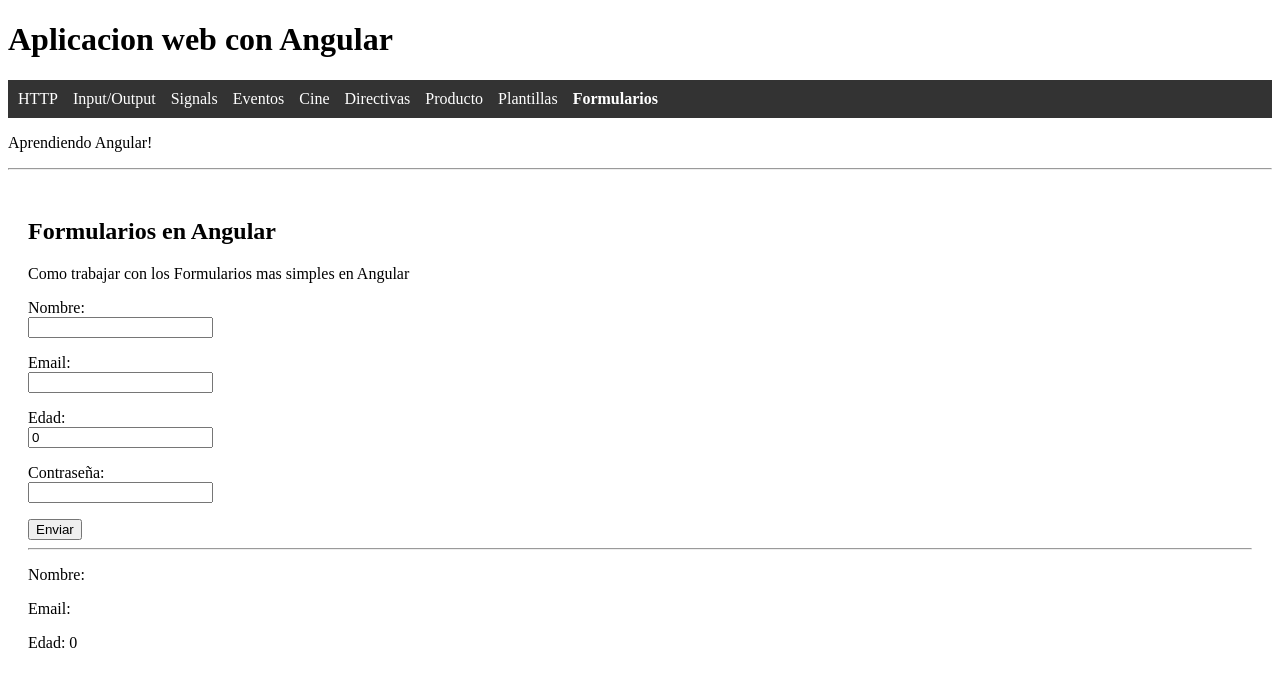
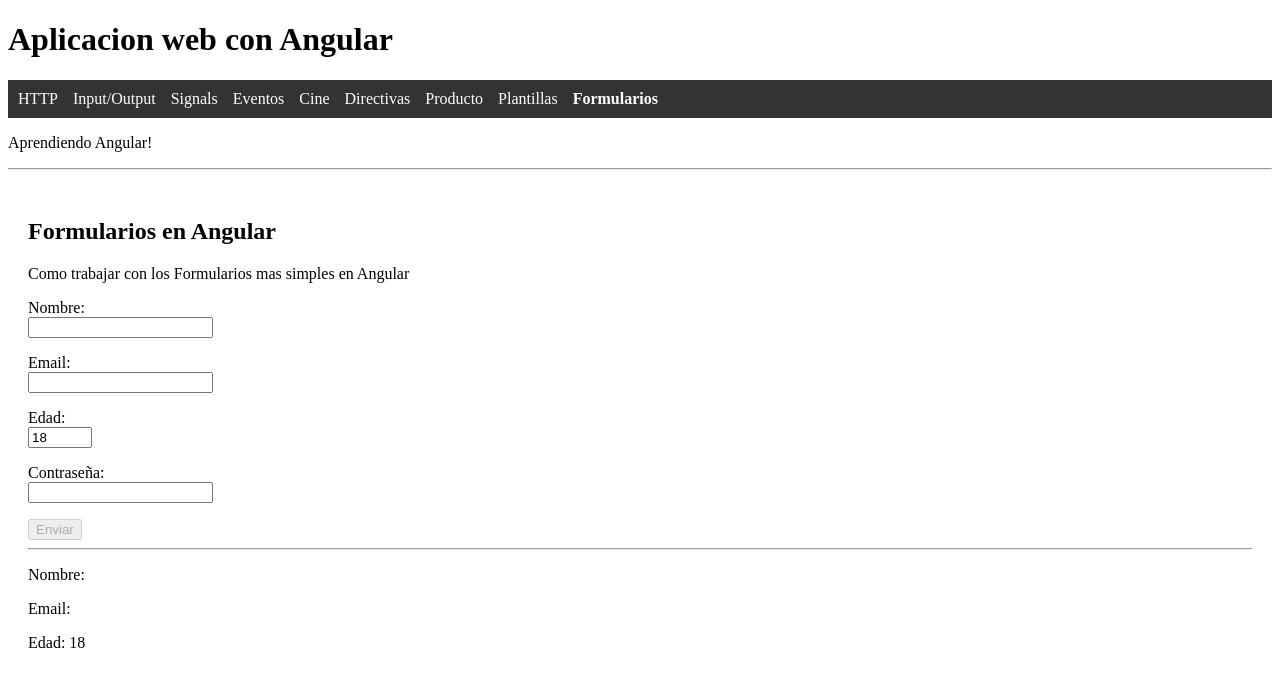
Before and after one commit to Ignacio-Molina-0804/UDemyWebCourse, an Angular app in the folder Angular/: page /Formularios in a window 1280 px wide. Shown: the top 686 px of the page. Built offline with nearby package versions, Linux system fonts and the light colour scheme.

Commit message:
Validacion Basica Form

```diff
--- a/Angular/src/app/components/formularios/formularios.html
+++ b/Angular/src/app/components/formularios/formularios.html
@@ -1,29 +1,29 @@
 <h2>Formularios en Angular</h2>
 <p>Como trabajar con los Formularios mas simples en Angular</p>
 
-<form (ngSubmit)="onSubmit()" >
+<form (ngSubmit)="onSubmit()" #form="ngForm">
 
     <p>
         <label for="nombre">Nombre:</label><br>
-        <input type="text" name="nombre" id="nombre" [(ngModel)] = "nombre" required/>
+        <input type="text" name="nombre" id="nombre" [(ngModel)] = "nombre" required minlength="3" max="40"/>
     </p>
 
     <p>
         <label for="email">Email:</label><br>
-        <input type="text" name="email" id="email" [(ngModel)] = "email" required/>
+        <input type="text" name="email" id="email" [(ngModel)] = "email" required email />
     </p>
 
     <p>
         <label for="edad">Edad:</label><br>
-        <input type="number" name="edad" id="edad" [(ngModel)] = "edad" required/>
+        <input type="number" name="edad" id="edad" [(ngModel)] = "edad" required min="18" max="100"/>
     </p>
 
     <p>
         <label for="password">Contraseña:</label><br>
-        <input type="password" name="password" id="password" [(ngModel)] = "password" required/>
+        <input type="password" name="password" id="password" [(ngModel)] = "password" required minlength="7"/>
     </p>
 
-    <button type="submit">Enviar</button>
+    <button type="submit" [disabled]="!form.valid">Enviar</button>
 </form>
 
 <hr>
--- a/Angular/src/app/components/formularios/formularios.ts
+++ b/Angular/src/app/components/formularios/formularios.ts
@@ -11,7 +11,7 @@ export class Formularios {
 
   nombre = ""
   email = ""
-  edad = 0
+  edad = 18
   password = ""
 
   onSubmit() {
```
